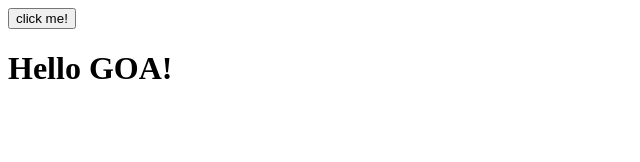
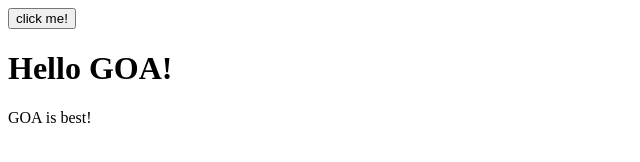
Before and after one commit to AndriaTodua/Git-in-31, a plain HTML site: page index.html in a window 1280 px wide. Shown: the whole page, without its empty margins (0-640 px from the left). Drawn offline with Linux system fonts and the light colour scheme.

Commit message:
third version

```diff
--- a/index.html
+++ b/index.html
@@ -6,8 +6,8 @@
     <title>Git</title>
 </head>
 <body>
-    <button>click me!
-    </button>
+    <button>click me!</button>
     <h1>Hello GOA!</h1>
+    <p>GOA is best!</p>
 </body>
 </html>
```
